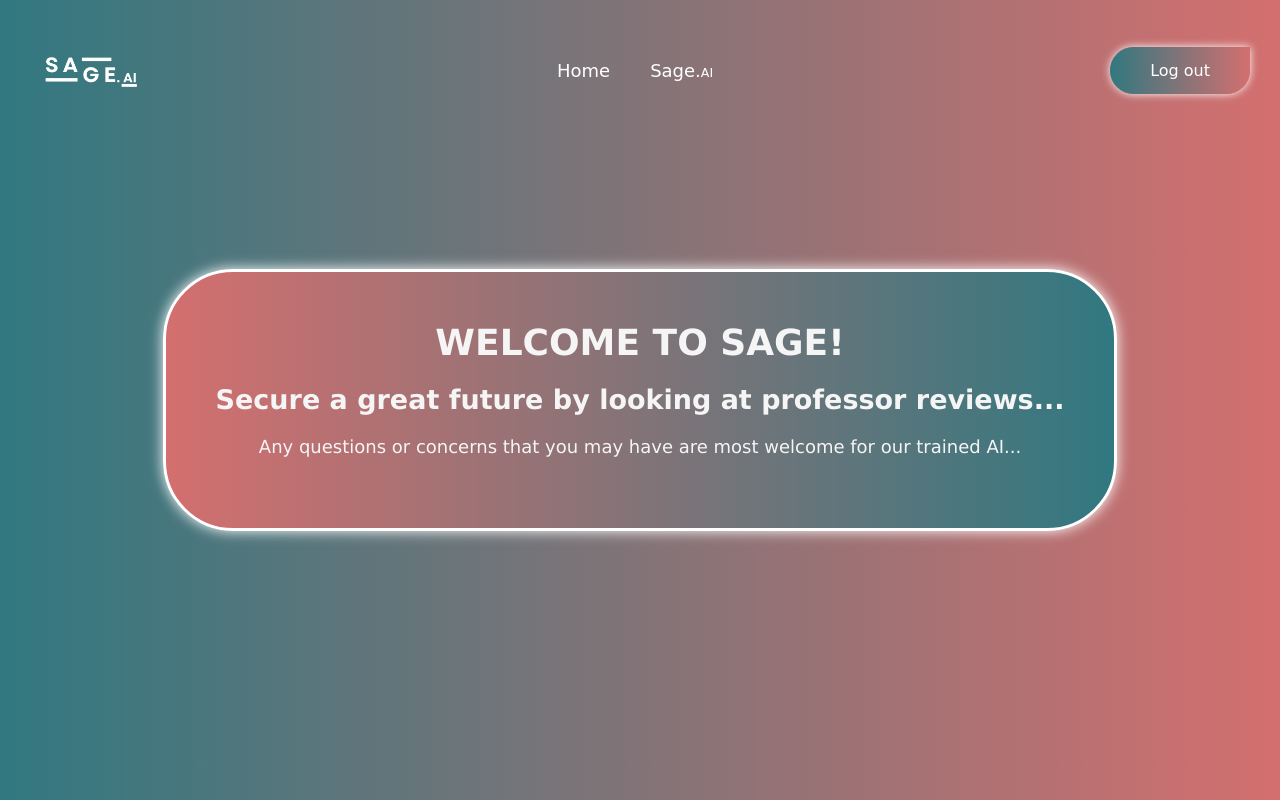
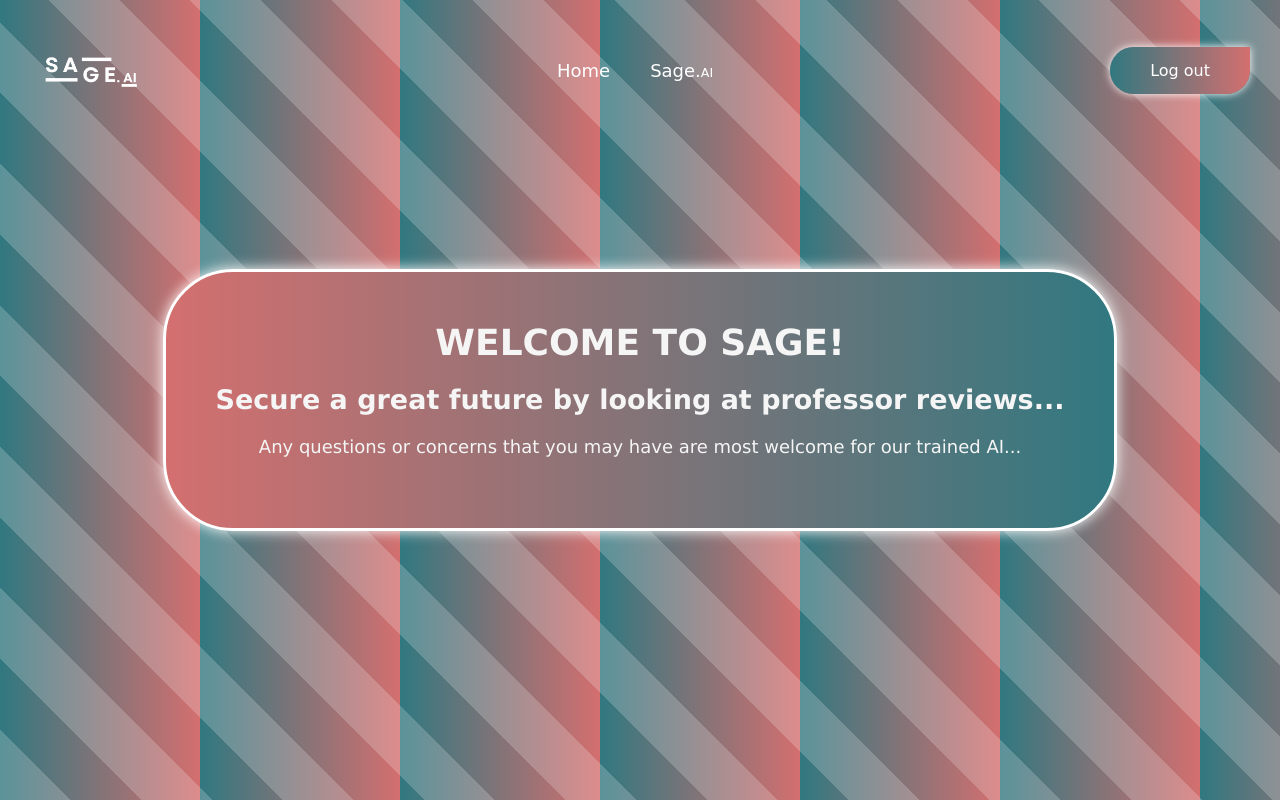
Before and after one commit to Mamir21/AI-RateMyProfessor, a Next.js app: page /home in a window 1280 px wide. Built offline with nearby package versions, Linux system fonts and the light colour scheme; no server answers; sample sign-in values are in the browser's storage.

Commit message:
Changed the background design

```diff
--- a/app/globals.css
+++ b/app/globals.css
@@ -5,7 +5,15 @@
 }
 
 .homepage-container {
-  background: linear-gradient(to right, #317880, #d46f6f);
+  background:
+  linear-gradient(to right, #317880, #d46f6f),
+  repeating-linear-gradient(45deg,
+      rgba(255, 255, 255, 0.2) 0,
+      rgba(255, 255, 255, 0.2) 10px,
+      rgba(255, 255, 255, 0) 10px,
+      rgba(255, 255, 255, 0) 20px);
+  background-size: 20px 20px, cover;
+  background-blend-mode: overlay;
 }
 
 .btn {
@@ -40,5 +48,12 @@
 }
 
 .login {
-  background: linear-gradient(to left, #317880, #d46f6f);
-}
+  background:
+  linear-gradient(to right, #317880, #d46f6f),
+  repeating-linear-gradient(60deg,
+      rgba(255, 255, 255, 0.2) 0,
+      rgba(255, 255, 255, 0.2) 50px,
+      rgba(255, 255, 255, 0) 50px,
+      rgba(255, 255, 255, 0) 50px);
+  background-size: 200px 200px, cover;
+  background-blend-mode: overlay;}
--- a/app/home.css
+++ b/app/home.css
@@ -5,8 +5,16 @@
   min-height: 100vh;
   font-size: large;
   padding: 20px;
-  background: linear-gradient(to right, #317880, #d46f6f);
   color: whitesmoke;
+  background:
+    linear-gradient(to right, #317880, #d46f6f),
+    repeating-linear-gradient(45deg,
+        rgba(255, 255, 255, 0.2) 0,
+        rgba(255, 255, 255, 0.2) 50px,
+        rgba(255, 255, 255, 0) 50px,
+        rgba(255, 255, 255, 0) 100px);
+  background-size: 200px 200px, cover;
+  background-blend-mode: overlay;
 }
 
 .welcome-section {
--- a/app/login/page.js
+++ b/app/login/page.js
@@ -91,7 +91,7 @@
             animation: 'fadeInUp 2s ease-out, textGlow 2s infinite',
           }}
         >
-          WELCOME TO SAGE
+          WELCOME TO SAGE!
         </Typography>
       </Box>
     </div>
```
